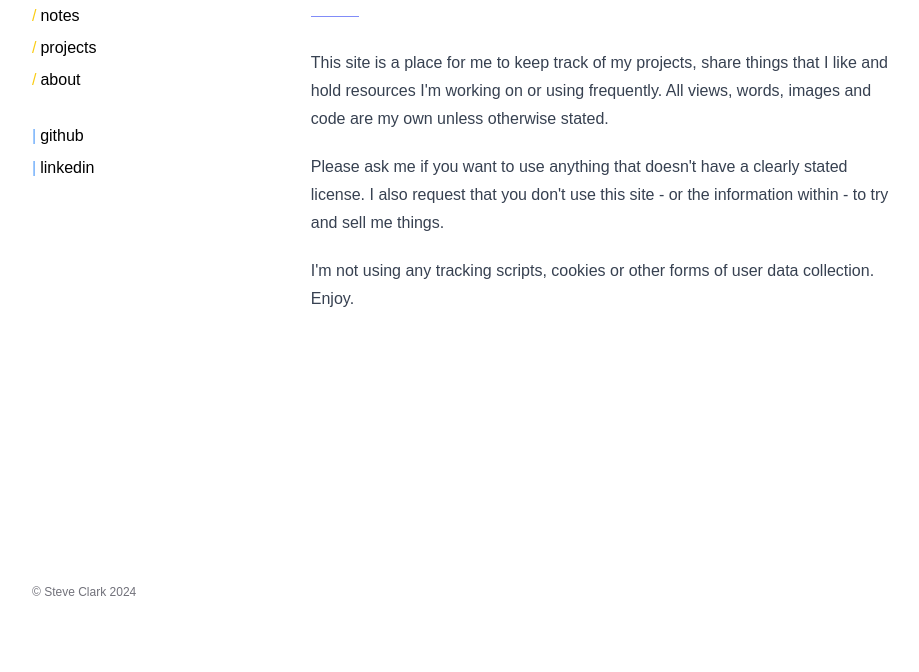
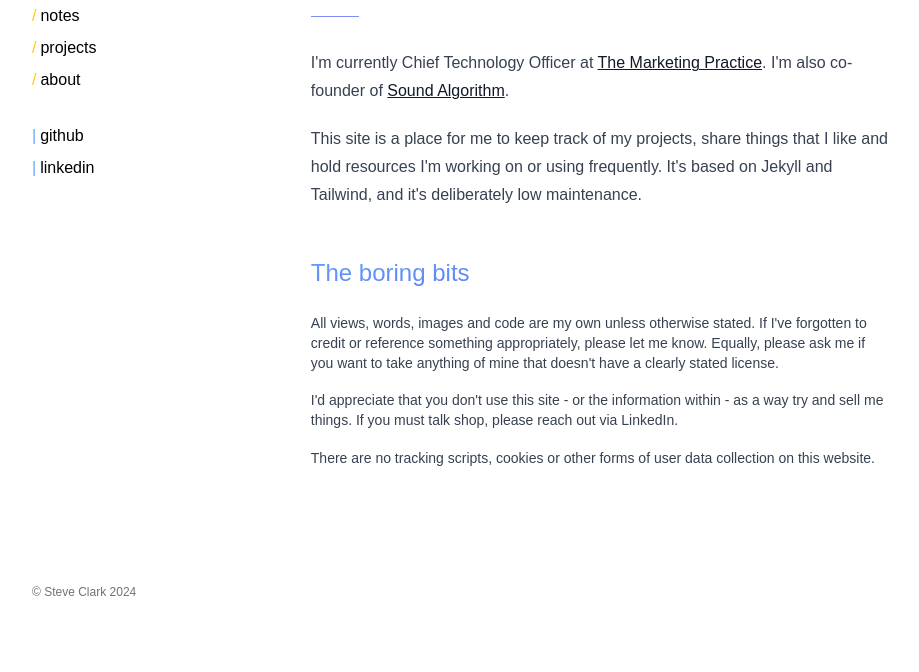
Before and after one commit to stevenclark92/site, a website: page about.html in a window 1280 px wide. Shown: the part 128-800 px from the top of the page, without its empty margins (40-959 px from the left). Drawn offline with Linux system fonts and the light colour scheme; a script that the page names is missing.

Commit message:
got rid of wavy links

```diff
--- a/about.html
+++ b/about.html
@@ -71,16 +71,25 @@
 </header>
     <main class="lg:m-10 p-8">
       <!-- TODO: Refactor -->
-      <div class="mx-auto prose prose-a:font-normal prose-a:decoration-wavy prose-a:decoration-1 prose-h1:font-bold prose-h2:font-medium dark:prose-invert">
-            <h1 class="text-transparent bg-clip-text bg-gradient-to-br from-blue-400 to-indigo-500">About.</h1>
+      <div class="mx-auto prose prose-a:font-normal prose-a:decoration-1 prose-h1:font-bold prose-h2:font-medium dark:prose-invert">
+            <h1 class="text-transparent bg-clip-text bg-gradient-to-br from-blue-400 to-indigo-500">Hey, I'm Steve.</h1>
     <hr class="w-12 border-indigo-400 my-8">
     <p>
-        This site is a place for me to keep track of my projects, share things that I like and hold resources I'm working on or using frequently. All views, words, images and code are my own unless otherwise stated.
+    I'm currently Chief Technology Officer at <a href="https://www.themarketingpractice.com/en-gb/">The Marketing Practice</a>. I'm also co-founder of <a href="https://soundalgorithm.io">Sound Algorithm</a>. </p>
+
+    <p>This site is a place for me to keep track of my projects, share things that I like and hold resources I'm working on or using frequently. It's based on Jekyll and Tailwind, and it's deliberately low maintenance.</p>
     </p>
-    <p>
-        Please ask me if you want to use anything that doesn't have a clearly stated license. I also request that you don't use this site - or the information within - to try and sell me things.
+    <h2 class="text-transparent bg-clip-text bg-gradient-to-br from-blue-400 to-indigo-500">The boring bits</h1>
+    <p class="text-sm">
+        <p class="text-sm">
+            All views, words, images and code are my own unless otherwise stated. If I've forgotten to credit or reference something appropriately, please let me know. Equally, please ask me if you want to take anything of mine that doesn't have a clearly stated license. </p>
+
+            <p class="text-sm">
+
+            I'd appreciate that you don't use this site - or the information within - as a way try and sell me things. If you must talk shop, please reach out via LinkedIn.
     </p>
-        <p>I'm not using any tracking scripts, cookies or other forms of user data collection. Enjoy.
+    <p class="text-sm">
+        There are no tracking scripts, cookies or other forms of user data collection on this website.
     </p>
       </div>
     </main>
--- a/feed.xml
+++ b/feed.xml
@@ -1,4 +1,4 @@
-<?xml version="1.0" encoding="utf-8"?><feed xmlns="http://www.w3.org/2005/Atom" ><generator uri="https://jekyllrb.com/" version="3.9.5">Jekyll</generator><link href="https://steveclark.io/feed.xml" rel="self" type="application/atom+xml" /><link href="https://steveclark.io/" rel="alternate" type="text/html" /><updated>2024-04-24T14:49:40+01:00</updated><id>https://steveclark.io/feed.xml</id><title type="html">steveclark.io</title><subtitle>tbd</subtitle><entry><title type="html">Brief note on the NE555</title><link href="https://steveclark.io/electronics/2024/04/21/555.html" rel="alternate" type="text/html" title="Brief note on the NE555" /><published>2024-04-21T13:00:00+01:00</published><updated>2024-04-21T13:00:00+01:00</updated><id>https://steveclark.io/electronics/2024/04/21/555</id><content type="html" xml:base="https://steveclark.io/electronics/2024/04/21/555.html"><![CDATA[<p><img class="m-0" src="https://letsenhance.io/static/8f5e523ee6b2479e26ecc91b9c25261e/1015f/MainAfter.jpg" />
+<?xml version="1.0" encoding="utf-8"?><feed xmlns="http://www.w3.org/2005/Atom" ><generator uri="https://jekyllrb.com/" version="3.9.5">Jekyll</generator><link href="https://steveclark.io/feed.xml" rel="self" type="application/atom+xml" /><link href="https://steveclark.io/" rel="alternate" type="text/html" /><updated>2024-04-24T16:32:37+01:00</updated><id>https://steveclark.io/feed.xml</id><title type="html">steveclark.io</title><subtitle>tbd</subtitle><entry><title type="html">Brief note on the NE555</title><link href="https://steveclark.io/electronics/2024/04/21/555.html" rel="alternate" type="text/html" title="Brief note on the NE555" /><published>2024-04-21T13:00:00+01:00</published><updated>2024-04-21T13:00:00+01:00</updated><id>https://steveclark.io/electronics/2024/04/21/555</id><content type="html" xml:base="https://steveclark.io/electronics/2024/04/21/555.html"><![CDATA[<p><img class="m-0" src="https://letsenhance.io/static/8f5e523ee6b2479e26ecc91b9c25261e/1015f/MainAfter.jpg" />
 <small class="mt-0 pt-0 italic">This is literally the first Google result for the search term “image”. Not my image.<small></small></small></p>
 
 <p>Monostable 555s - at least in the configurations I’ve tried - will output for as long as the trigger is pulled low, even if the length of the delay based on R1 and C1 is shorter than the trigger duration. In practice, a one-shot timer configured to have a 0.01 millisecond pulse will not provide a 0.01 millisecond high output signal consistently from a button, as any deviation in the duration of the button press (over this time, at least) will be reflected in the output signal.</p>
```
Also changed, not shown: 404.html (+1 -1 lines), about/cv.html (+1 -1 lines), electronics/2024/04/20/6502.html (+1 -1 lines), electronics/2024/04/20/icInventory.html (+1 -1 lines), electronics/2024/04/21/555.html (+1 -1 lines), index.html (+1 -1 lines), markdown.html (+1 -1 lines), notes.html (+1 -1 lines), projects.html (+1 -1 lines), assets/css/style.css.
